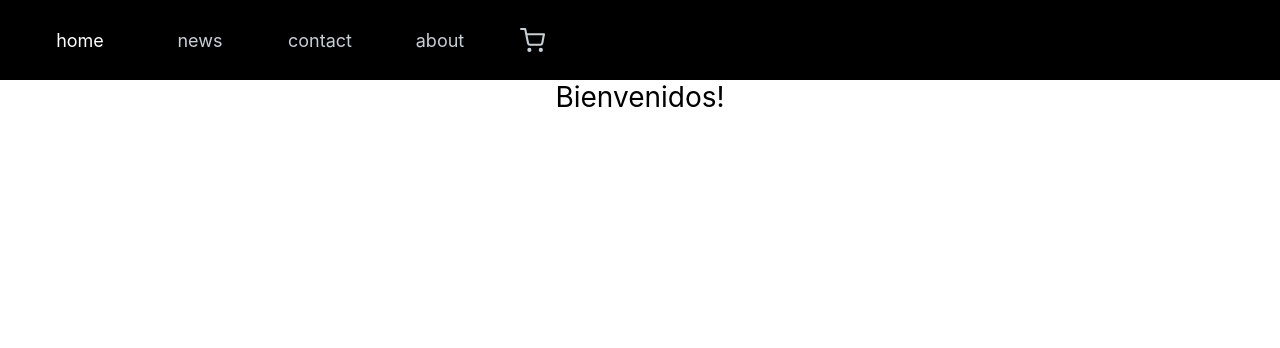
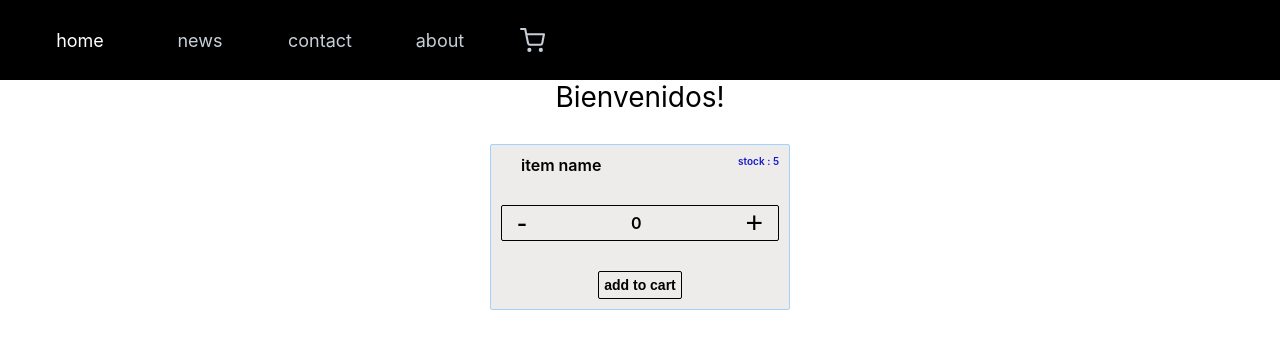
Before and after one commit to tobimancini/proyecto-react, a React (Create React App) app: page / in a window 1280 px wide. Shown: the top 348 px of the page. Built offline with nearby package versions, Linux system fonts and the light colour scheme.

Commit message:
Componentes 2 - clase 4

```diff
--- a/src/App.jsx
+++ b/src/App.jsx
@@ -1,12 +1,19 @@
 import './App.css';
+import ItemCount from './Components/ItemCount';
 import Navbar from './Components/NavBar';
 import ItemListContainer from './Containers/ItemListContainer';
 
 function App() {
+
+  const handleAdd = () => {
+    console.log("Se agregaron items al carrito.");
+  }
+
   return (
     <div className='container'>
        <Navbar/>
        <ItemListContainer greeting="Bienvenidos!"/>
+       <ItemCount handleAdd={handleAdd} initialStock={5} />
     </div>
   );
 }
--- /dev/null
+++ b/src/Components/ItemCount/index.jsx
@@ -0,0 +1,44 @@
+import React from "react";
+import './styles.css';
+import { useState } from "react";
+
+const ItemCount = ({handleAdd, initialStock}) => {
+    const [count, setCount] = useState(0);
+    const onAdd = () => {
+        count < initialStock
+        ?
+        setCount(count+1)
+        :
+        console.log("NO HAY MAS STOCK");
+    };
+    const onDeduct = () => {
+        count > 0
+        ?
+        setCount(count-1)
+        :
+        setCount(count);
+    };
+
+    let available = initialStock - count;
+
+
+
+    return (
+        <div className="itemCount">
+            <div className="itemYStock">
+                <p className="item">item name</p>
+                <p className="stock">stock : {available}</p>
+            </div>
+            <div className="quantityChange">
+                <button className="addDeduct" onClick={onDeduct}>-</button>
+                <p className="quantity">{count}</p>
+                <button className="addDeduct" onClick={onAdd}>+</button>
+            </div>
+            <div>
+                <button onClick={handleAdd} className="addCart">add to cart</button>
+            </div>
+        </div>
+    )
+}
+
+export default ItemCount;
--- /dev/null
+++ b/src/Components/ItemCount/styles.css
@@ -0,0 +1,82 @@
+.itemCount{
+    margin-top: 30px;
+    padding: 10px;
+    display: flex;
+    flex-direction: column;
+    justify-content: space-evenly;
+    align-items: center;
+    height: auto;
+    width: 300px;
+    border: solid 1px rgb(161, 211, 255);
+    border-radius: 2px;
+    background-color: rgb(238, 235, 235);
+}
+
+.itemYStock{
+    display: flex;
+    flex-direction: row;
+    justify-content: space-between;
+    width: 100%;
+    height: auto;
+}
+
+.item{
+    font-size: 16px;
+    margin-left: 20px;
+    font-weight: 600;
+    color: #000;
+}
+
+.stock{
+    font-size: 10px;
+    color: rgb(24, 24, 202);
+    font-weight: 600;
+}
+
+.quantityChange{
+    display: flex;
+    flex-direction: row;
+    justify-content: space-between;
+    align-items: center;
+    width: 100%;
+    margin: 30px;
+    padding: 0px 15px 0px 15px;
+    border: solid 1px rgb(0, 0, 0);
+    border-radius: 2px;
+}
+
+.addDeduct{
+    border: none;
+    background-color: rgb(238, 235, 235);
+    font-size: 30px;
+    color: rgb(0, 0, 0);
+    cursor: pointer;
+    transition: all 100ms ease-in-out;
+}
+
+.addDeduct:hover{
+    color: rgb(24, 24, 202);
+}
+
+.addCart{
+    border: solid 1px rgb(0,0,0);
+    border-radius: 2px;
+    background-color: rgb(238, 235, 235);
+    color: #000;
+    padding: 5px;
+    font-size: 14px;
+    font-weight: 600;
+    cursor: pointer;
+    transition: all 100ms ease-in-out;
+}
+
+.addCart:hover{
+    border-color:rgb(24, 24, 202);
+    color: rgb(24, 24, 202);
+}
+
+.quantity{
+    font-size: 16px;
+    font-weight: 600;
+    color: rgb(0,0,0);
+}
--- a/src/Containers/ItemListContainer/index.jsx
+++ b/src/Containers/ItemListContainer/index.jsx
@@ -1,4 +1,5 @@
 import React from "react";
+import ItemCount from "../../Components/ItemCount";
 import './styles.css';
 
 const ItemListContainer = ({greeting}) =>{
```
